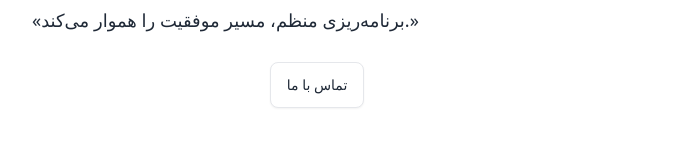
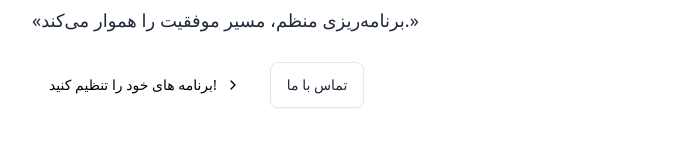
Before and after one commit to thehelenlri/ToMb, a website: page todo.html in a window 1280 px wide. Shown: the part 1816-1974 px from the top of the page, 0-691 px from the left. Drawn offline with nearby package versions, Linux system fonts and the light colour scheme.

Commit message:
Update todo.html

```diff
--- a/todo.html
+++ b/todo.html
@@ -186,7 +186,7 @@
             <h1 class="block text-3xl font-bold text-gray-800 sm:text-4xl lg:text-6xl lg:leading-tight dark:text-black">برنامه ریزی خود را به <span class="text-pink-200">لنی ریا </span> بسپارید</h1>
             <p class="mt-3 text-lg text-gray-800 dark:text-neutral-400">«برنامه‌ریزی منظم، مسیر موفقیت را هموار می‌کند.»</p>
             <div class="mt-7 grid gap-3 w-full sm:inline-flex">
-                <a class="py-3 px-4 inline-flex justify-center items-center gap-x-2 text-sm font-medium rounded-lg border border-transparent dark:bg-indigo-200 text-white hover:bg-blue-700 focus:outline-none focus:dark:bg-indigo-200 disabled:opacity-50 disabled:pointer-events-none" href="todolist.html">برنامه های خود را تنظیم کنید!<svg class="shrink-0 size-4"  width="24" height="24" viewBox="0 0 24 24" fill="none" stroke="currentColor" stroke-width="2" stroke-linecap="round" stroke-linejoin="round"><path d="m9 18 6-6-6-6"/></svg></a>
+                <a class="py-3 px-4 inline-flex justify-center items-center gap-x-2 text-sm font-medium rounded-lg border border-transparent dark:bg-indigo-200 text-black hover:bg-blue-700 focus:outline-none focus:dark:bg-indigo-200 disabled:opacity-50 disabled:pointer-events-none" href="todolist.html">برنامه های خود را تنظیم کنید!<svg class="shrink-0 size-4"  width="24" height="24" viewBox="0 0 24 24" fill="none" stroke="currentColor" stroke-width="2" stroke-linecap="round" stroke-linejoin="round"><path d="m9 18 6-6-6-6"/></svg></a>
                 <a class="py-3 px-4 inline-flex justify-center items-center gap-x-2 text-sm font-medium rounded-lg border border-gray-200 bg-white text-gray-800 shadow-sm hover:bg-gray-50 focus:outline-none focus:bg-gray-50 disabled:opacity-50 disabled:pointer-events-none dark:bg-neutral-900 dark:border-neutral-700 dark:text-white dark:hover:bg-neutral-800" href="#">تماس با ما</a>
             </div>
             <div class="mt-6 lg:mt-10 grid grid-cols-2 gap-x-5">
```
